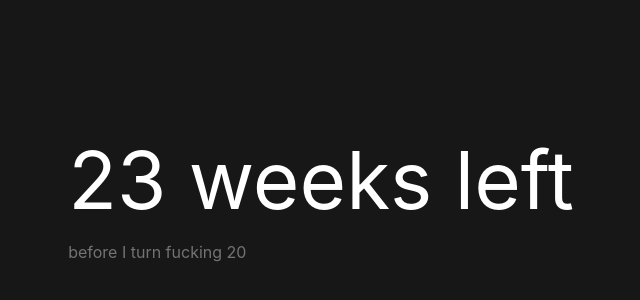
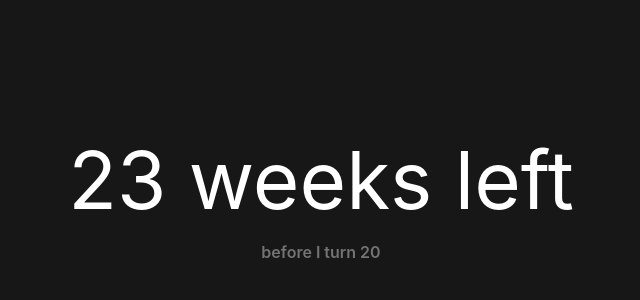
Before and after one commit to christojeffrey/time-christojeffrey, a React (Create React App) app: page / in a window 1280 px wide. Shown: the part 208-508 px from the top of the page, without its empty margins (319-959 px from the left). Built offline with nearby package versions, Linux system fonts and the light colour scheme.

Commit message:
feat: add another text when it's birthday

```diff
--- a/src/App.js
+++ b/src/App.js
@@ -14,21 +14,33 @@ function App() {
   weeksleft = Math.floor(weeksleft);
   console.log("weeksleft");
   console.log(weeksleft);
-
-  return (
-    <div className="">
-      {/* background */}
-      <div className="absolute w-full h-full bg-neutral-900 flex items-center justify-center">
-        <div className="relative">
+  // if today == birthday
+  if (now.getDate() == bday.getDate() && now.getMonth() == bday.getMonth()) {
+    return (
+      <div className="w-screen h-screen bg-neutral-900 flex items-center justify-center">
+        {/* background */}
+        <div className="text-white w-1/3 md:text-lg text-md">
+          <div className="my-2">on this day, you are officially part of the open continua of ..., well, everything.</div>
+          <div className="my-2">you've been a good human to some people, and a bad human to some other people.</div>
+          <div className="my-2">there are some things we will never know. that is okay.</div>
+          <div className="my-2">there are some things you will always act towards, even though you don't know the reason behind it. maybe that's okay.</div>
+        </div>
+      </div>
+    );
+  } else {
+    return (
+      <div className="">
+        {/* background */}
+        <div className="absolute w-full h-full bg-neutral-900 flex items-center justify-center flex-col">
           <div className="lg:text-[5rem] sm:text-[3rem] md:text-[4rem] text-[2rem] text-white flex">
             <div>{weeksleft}&nbsp;</div>
             <div>{weeksleft === 1 ? "week" : "weeks"} left</div>
           </div>
-          <div className="text-neutral-500">before I turn fucking 20</div>
+          <div className="text-neutral-500 font-semibold">before I turn {now.getFullYear() - 2002}</div>
         </div>
       </div>
-    </div>
-  );
+    );
+  }
 }
 
 export default App;
```
Also changed, not shown: 1 other file (tests, documents, lock files or other folders).
